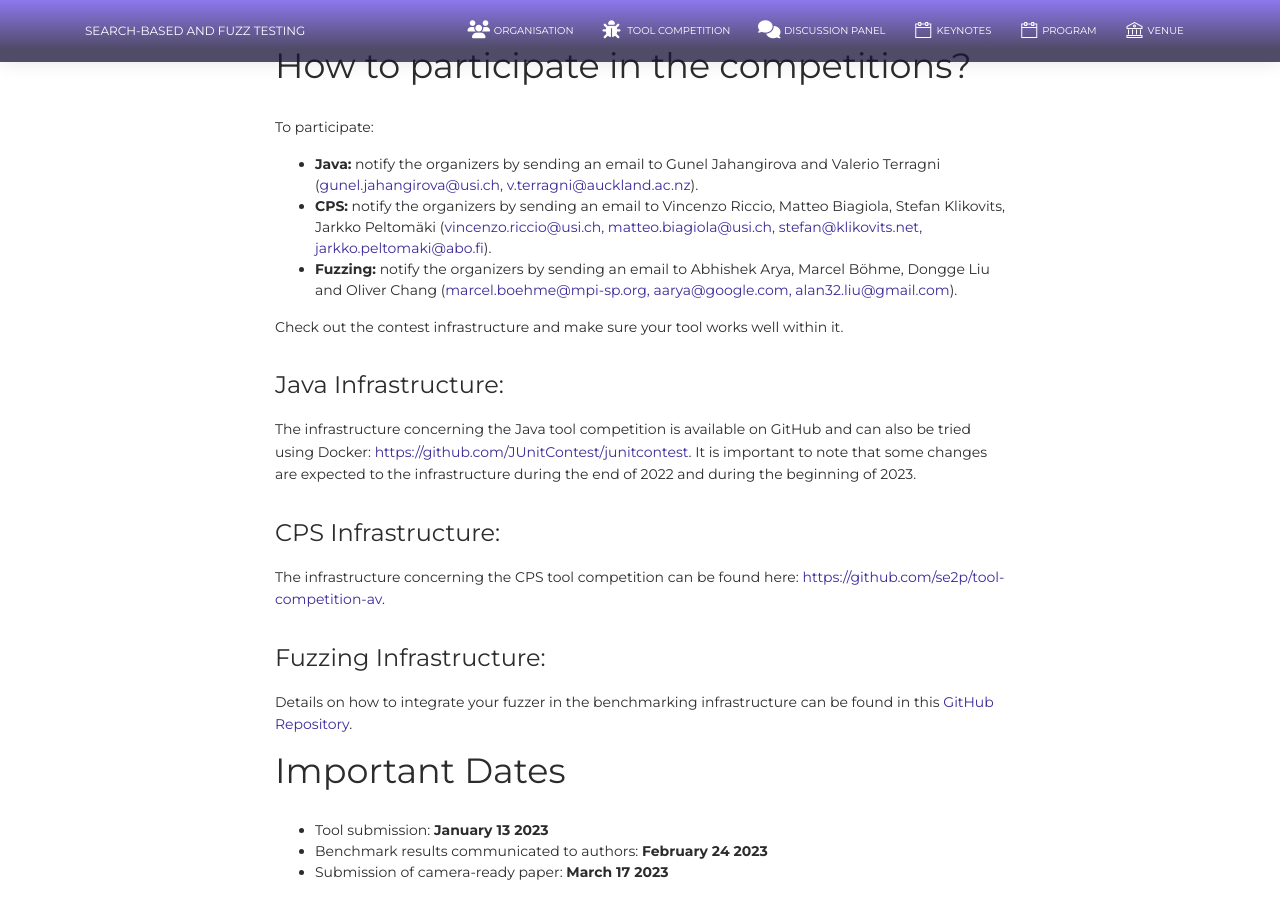
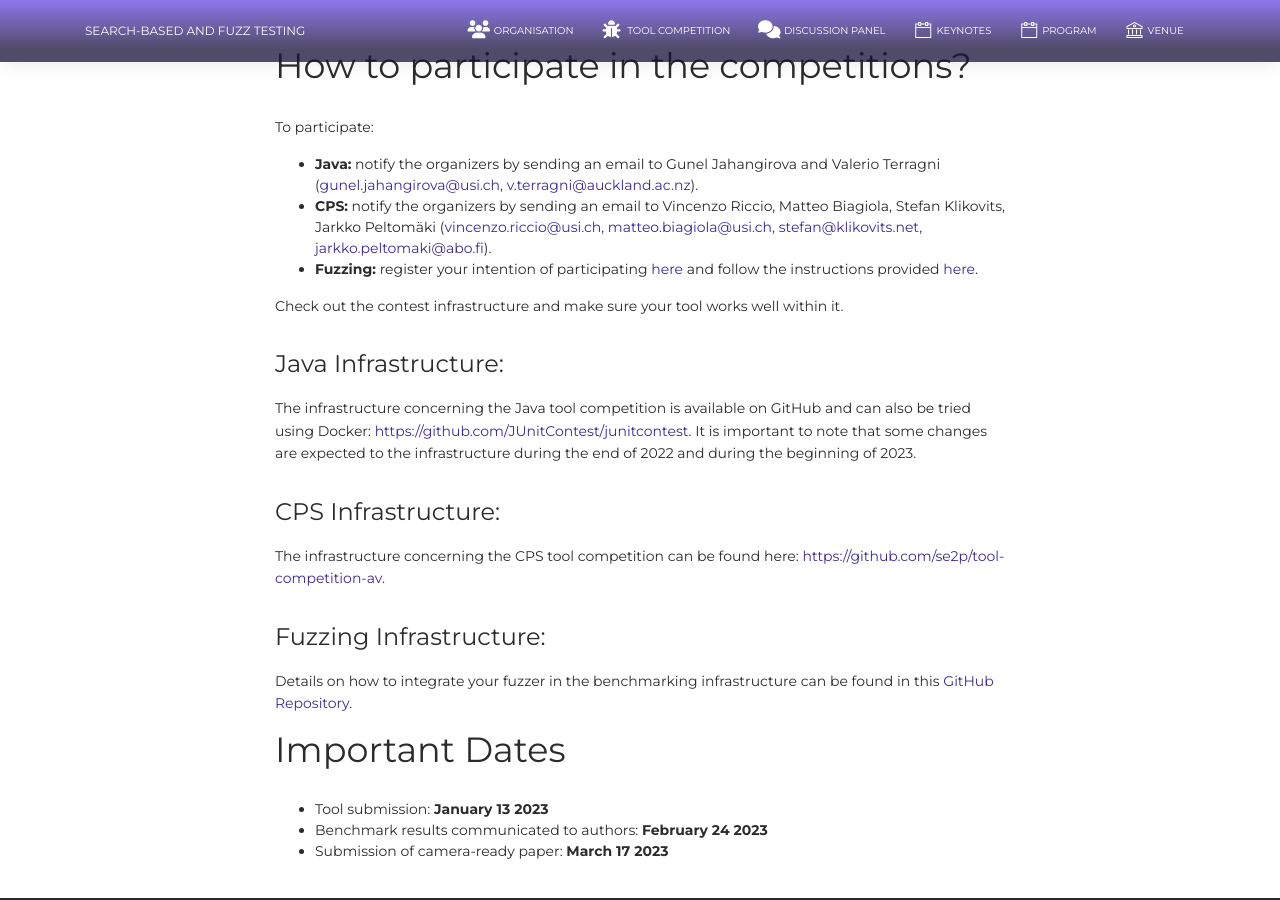
Before and after one commit to sbft23/sbft23.github.io, a Jekyll site: the page built from tools/index.html, in a window 1280 px wide and 900 px high, scrolled down 2542 px. Built offline with Jekyll 4.4.1, drawn with Linux system fonts in a browser that asks for light colours; nearby versions of some CDN libraries.

Commit message:
Updated the instructions

```diff
--- a/tools/index.html
+++ b/tools/index.html
@@ -58,10 +58,8 @@ layout: default
         target="_blank">vincenzo.riccio@usi.ch, matteo.biagiola@usi.ch, stefan@klikovits.net,
         jarkko.peltomaki@abo.fi</a>).
     </li>
-    <li><b>Fuzzing:</b> notify the organizers by sending an email to Abhishek Arya, Marcel Böhme, Dongge Liu and Oliver
-      Chang (<a href="mailto:marcel.boehme@mpi-sp.org, aarya@google.com, alan32.liu@gmail.com"
-        target="_blank">marcel.boehme@mpi-sp.org,
-        aarya@google.com, alan32.liu@gmail.com</a>).
+    <li><b>Fuzzing:</b> register your intention of participating <a href="https://forms.gle/QZgUYysoBizeAKRu9"
+        target="_blank">here</a> and follow the instructions provided <a href="https://github.com/mboehme/FuzzingCompetition" target="_blank">here</a>.
     </li>
   </ul>
   Check out the contest infrastructure and make sure your tool works well within it.
```
